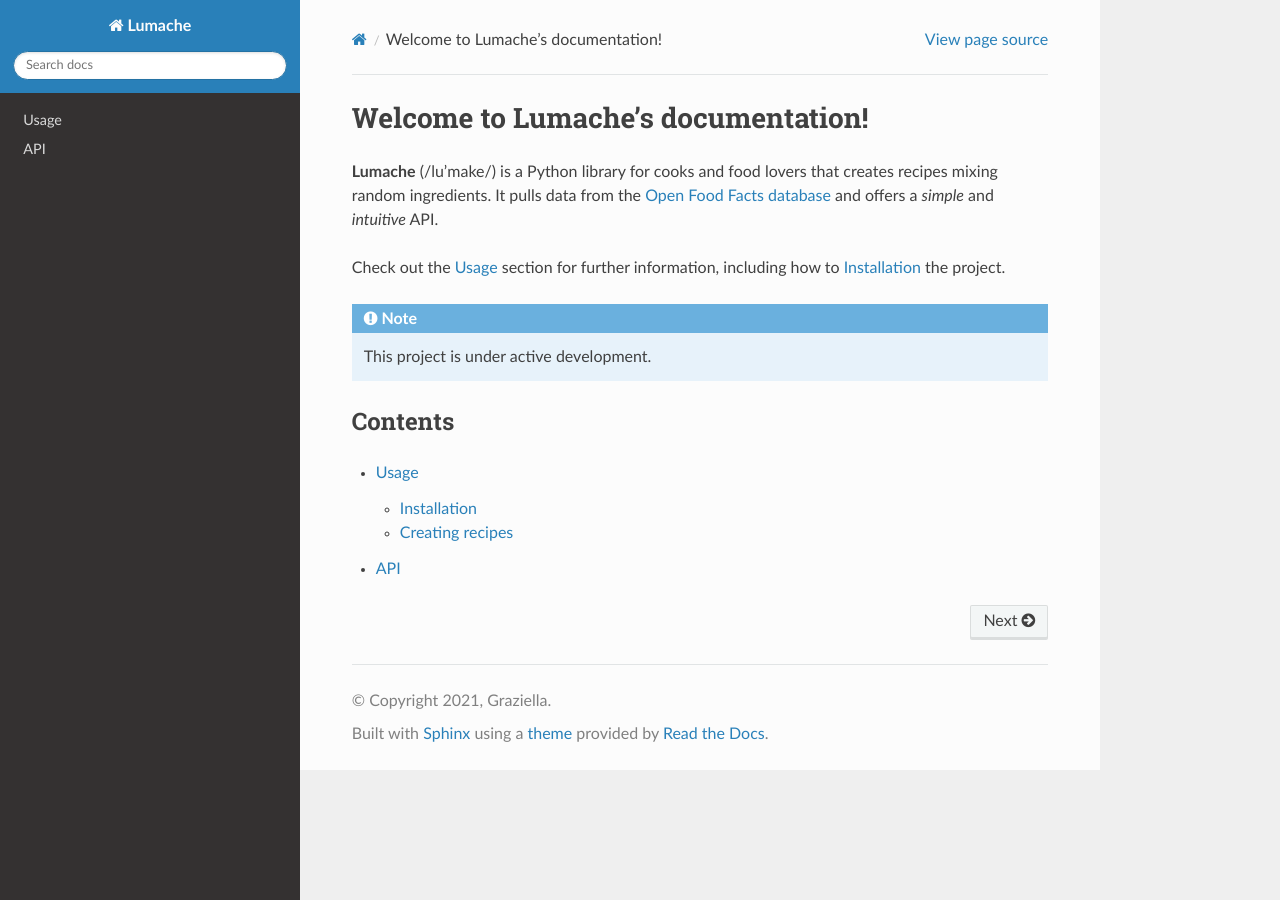
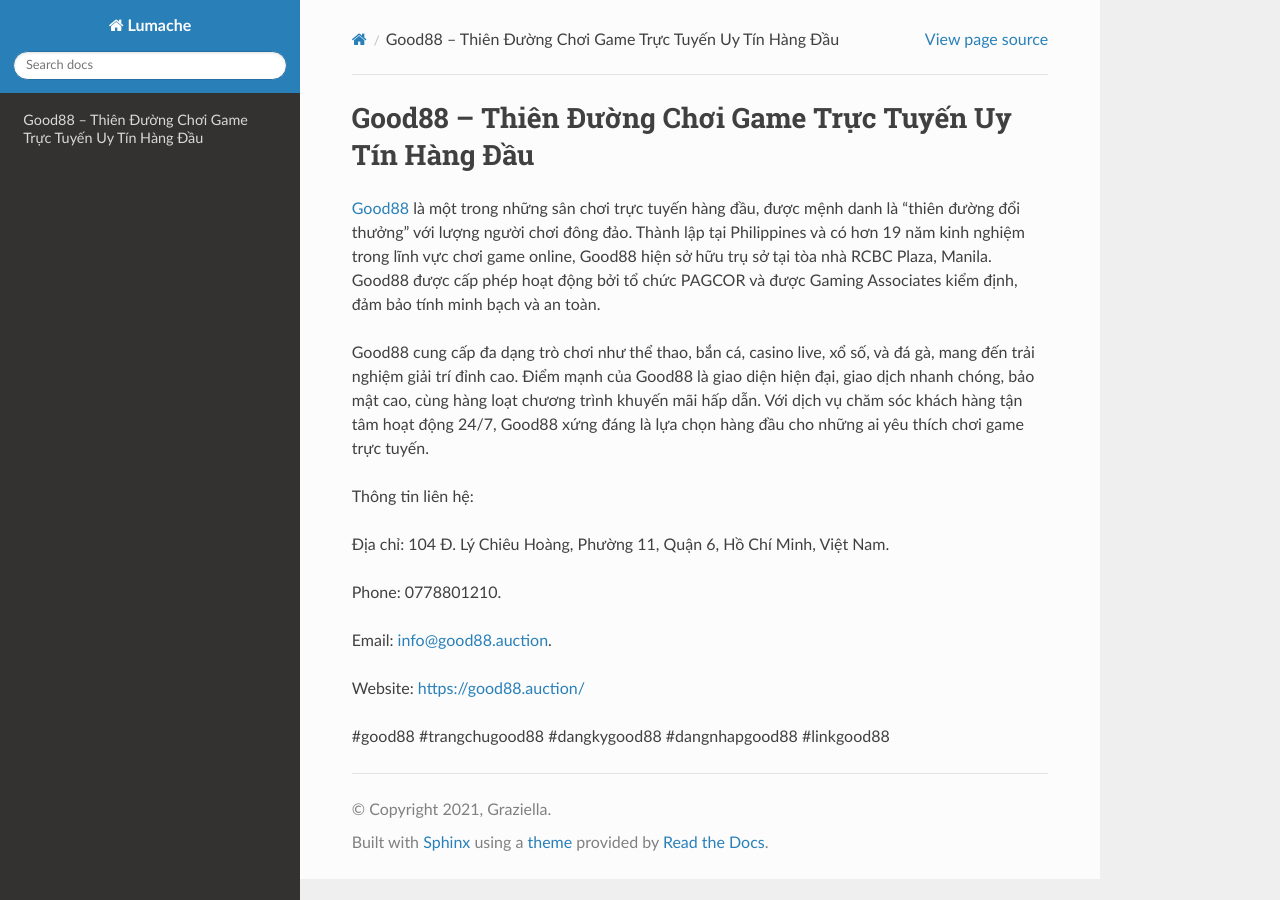
Before and after one commit to amaradasgupta3/good88auction, a Sphinx documentation site: the page built from docs/source/index.rst, in a window 1280 px wide. Built offline with Sphinx 7.4.7 and the Read the Docs theme 3.1.0, drawn with Linux system fonts in a browser that asks for light colours.

Commit message:
Update index.rst

```diff
--- a/docs/source/index.rst
+++ b/docs/source/index.rst
@@ -1,22 +1,18 @@
-Welcome to Lumache's documentation!
+Good88 – Thiên Đường Chơi Game Trực Tuyến Uy Tín Hàng Đầu
 ===================================
 
-**Lumache** (/lu'make/) is a Python library for cooks and food lovers
-that creates recipes mixing random ingredients.
-It pulls data from the `Open Food Facts database <https://world.openfoodfacts.org/>`_
-and offers a *simple* and *intuitive* API.
+`Good88 <https://good88.auction/>`_ là một trong những sân chơi trực tuyến hàng đầu, được mệnh danh là "thiên đường đổi thưởng" với lượng người chơi đông đảo. Thành lập tại Philippines và có hơn 19 năm kinh nghiệm trong lĩnh vực chơi game online, Good88 hiện sở hữu trụ sở tại tòa nhà RCBC Plaza, Manila. Good88 được cấp phép hoạt động bởi tổ chức PAGCOR và được Gaming Associates kiểm định, đảm bảo tính minh bạch và an toàn.
 
-Check out the :doc:`usage` section for further information, including
-how to :ref:`installation` the project.
+Good88 cung cấp đa dạng trò chơi như thể thao, bắn cá, casino live, xổ số, và đá gà, mang đến trải nghiệm giải trí đỉnh cao. Điểm mạnh của Good88 là giao diện hiện đại, giao dịch nhanh chóng, bảo mật cao, cùng hàng loạt chương trình khuyến mãi hấp dẫn. Với dịch vụ chăm sóc khách hàng tận tâm hoạt động 24/7, Good88 xứng đáng là lựa chọn hàng đầu cho những ai yêu thích chơi game trực tuyến.
 
-.. note::
+Thông tin liên hệ:
 
-   This project is under active development.
+Địa chỉ: 104 Đ. Lý Chiêu Hoàng, Phường 11, Quận 6, Hồ Chí Minh, Việt Nam.
 
-Contents
---------
+Phone: 0778801210.
 
-.. toctree::
+Email: info@good88.auction.
 
-   usage
-   api
+Website: https://good88.auction/
+
+#good88 #trangchugood88 #dangkygood88 #dangnhapgood88 #linkgood88
```
